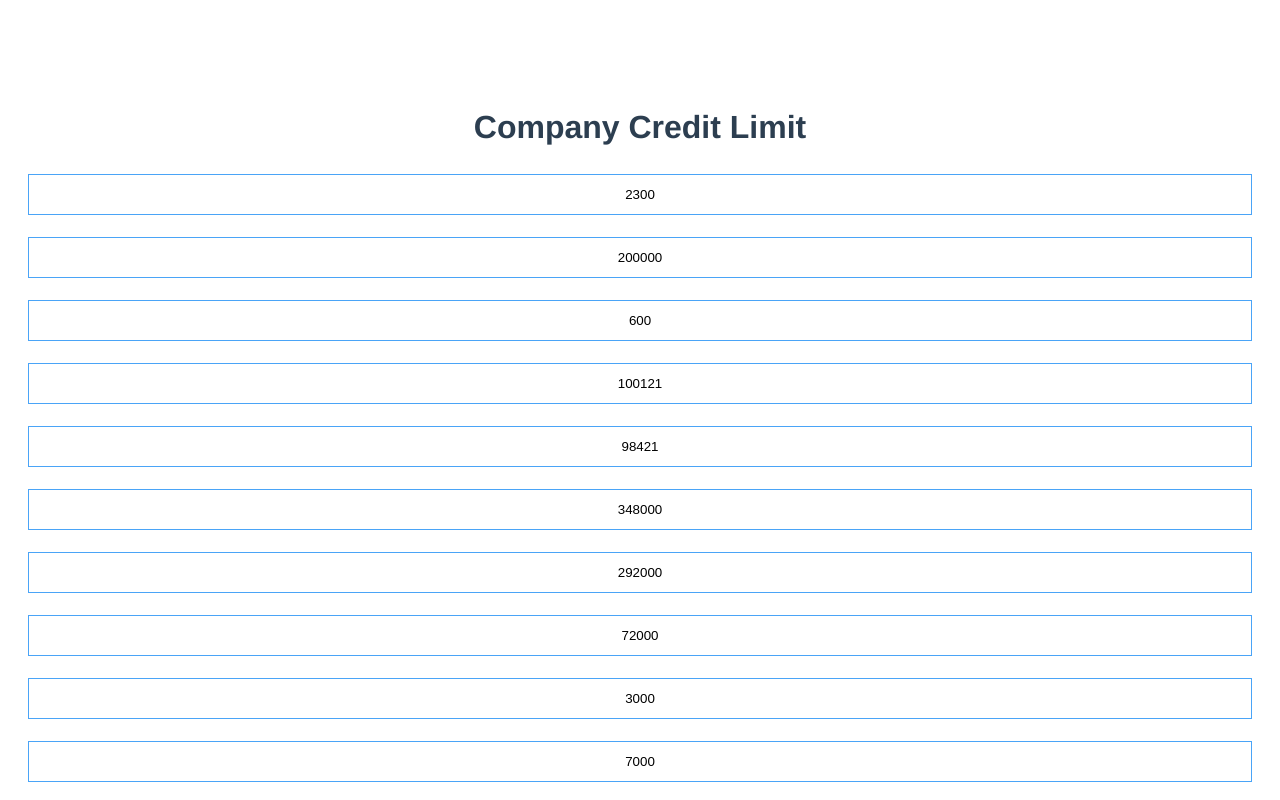
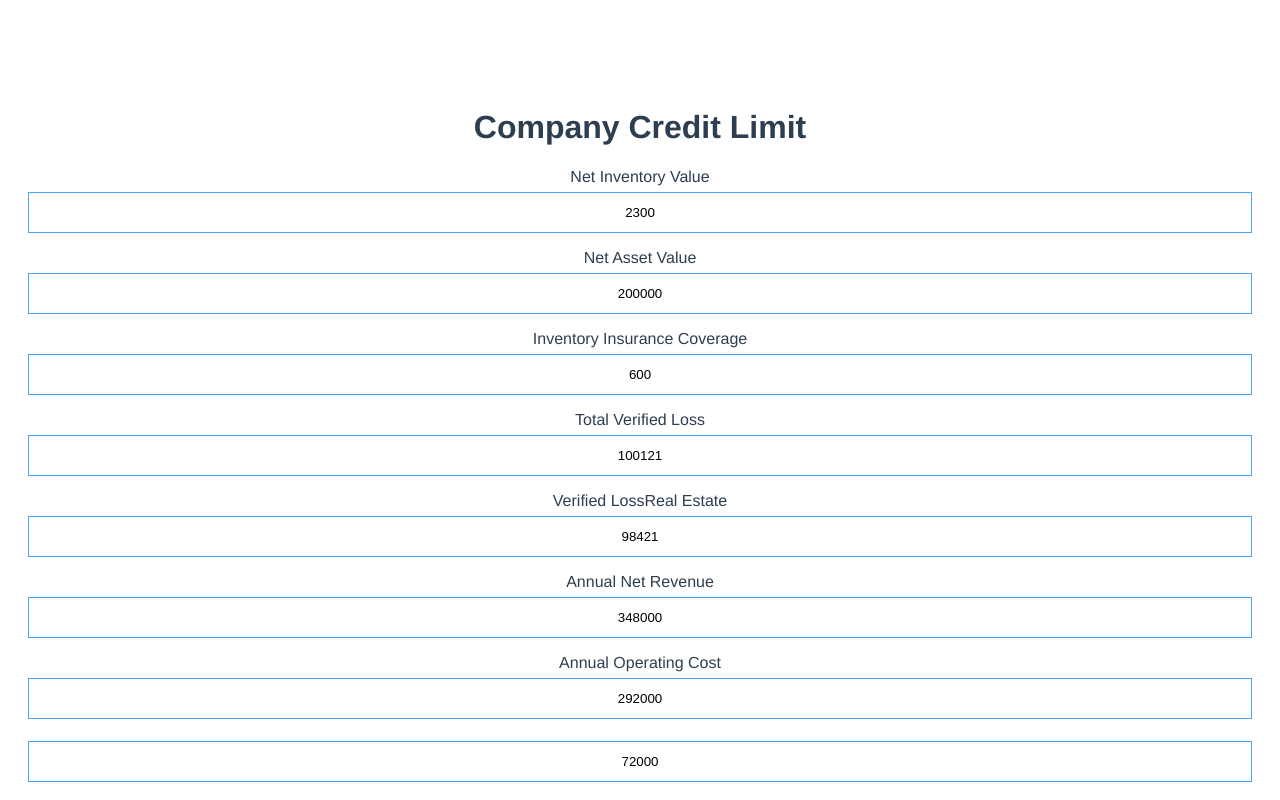
Before and after one commit to FIT-X/fundrush, a Vue app in the folder web/: page /v2apply in a window 1280 px wide. Shown: the top 800 px of the page. Built offline with nearby package versions, Linux system fonts and the light colour scheme.

Commit message:
typo fix

```diff
--- a/web/src/views/v2Apply.vue
+++ b/web/src/views/v2Apply.vue
@@ -2,17 +2,20 @@
   <div class="container">
     <h1>Company Credit Limit</h1>
     <form @submit.prevent="submit">
-      <input v-model="netInventoryValue" type="text" placeholder="Net Inventory Value">
-      <input v-model="netAssetValue" type="text" placeholder="Net Asset Value">
-      <input
-        v-model="inventoryInsuranceCoverage"
-        type="text"
-        placeholder="Inventory Insurance Coverage"
-      >
-      <input v-model="totalVerifiedLoss" type="text" placeholder="Total Verified Loss">
-      <input v-model="verifiedLossRealEstate" type="text" placeholder="Verified LossReal Estate">
-      <input v-model="annualNetRevenue" type="text" placeholder="Annual Net Revenue">
-      <input v-model="annualOperatingCost" type="text" placeholder="Annual Operating Cost">
+      <label>Net Inventory Value</label>
+      <input v-model="netInventoryValue" type="text">
+      <label>Net Asset Value</label>
+      <input v-model="netAssetValue" type="text">
+      <label>Inventory Insurance Coverage</label>
+      <input v-model="inventoryInsuranceCoverage" type="text">
+      <label>Total Verified Loss</label>
+      <input v-model="totalVerifiedLoss" type="text">
+      <label>Verified LossReal Estate</label>
+      <input v-model="verifiedLossRealEstate" type="text">
+      <label>Annual Net Revenue</label>
+      <input v-model="annualNetRevenue" type="text">
+      <label>Annual Operating Cost</label>
+      <input v-model="annualOperatingCost" type="text">
       <input
         v-model="buildingInsuranceCoverage"
         type="text"
--- a/web/src/views/v3End.vue
+++ b/web/src/views/v3End.vue
@@ -1,7 +1,7 @@
 <template>
   <div class="container">
     <h1>Thank You</h1>
-    <h3>Congrations you have been approved of credit limit of: </h3>
+    <h3>Congratulations you have been approved of credit limit of: </h3>
     <h1>${{dollarLimit}}</h1>
     <button class="snip1582" @click="submit">Sumbit Another</button>
   </div>
```
